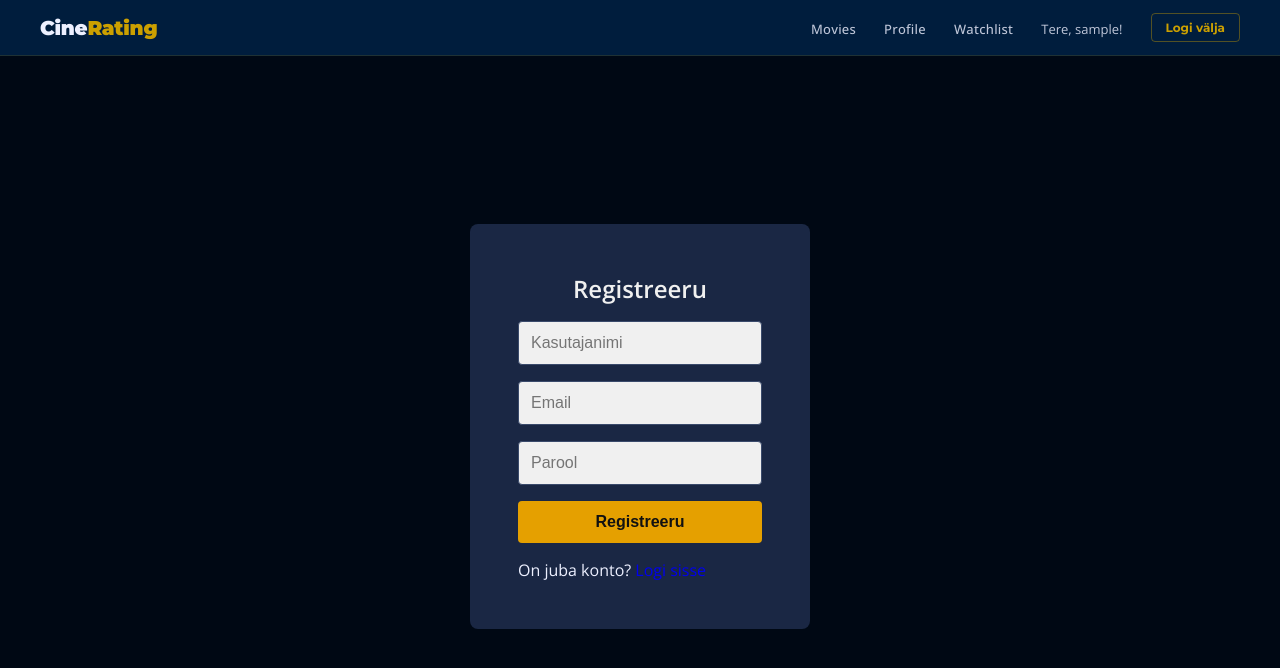
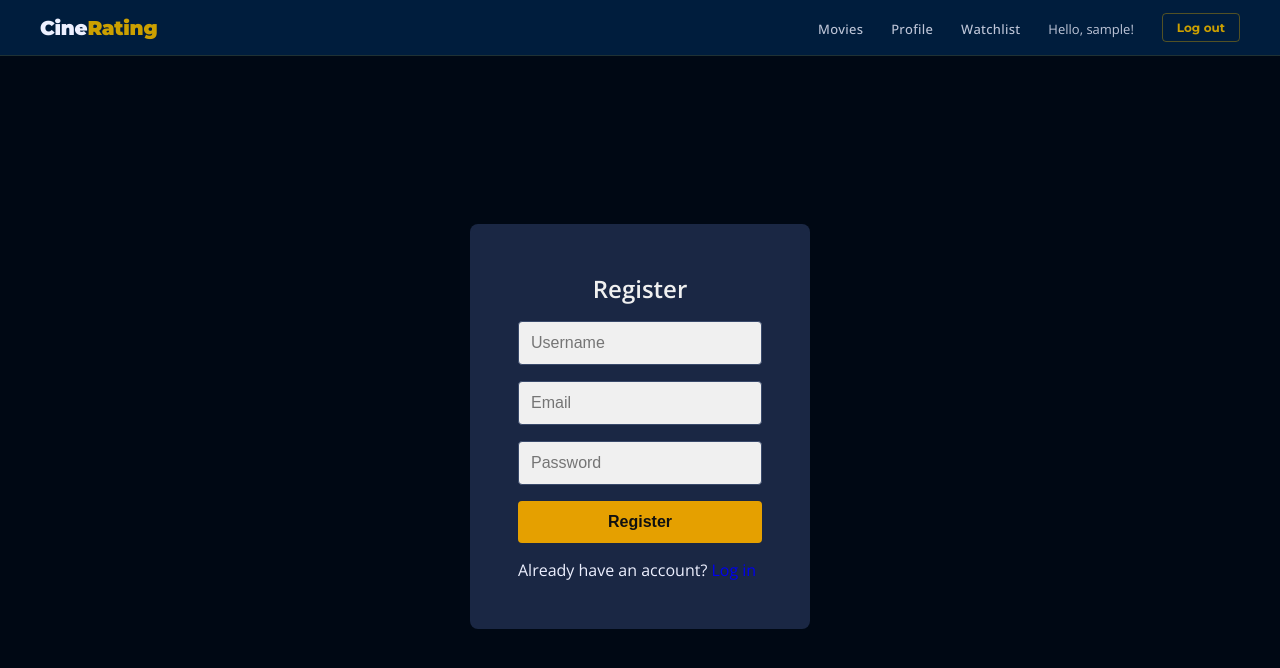
Before and after one commit to kxrl1/MeeskonnaprojektKarlJaOskar, a React (Vite) app in the folder frontend/react/: page /register in a window 1280 px wide. Shown: the top 668 px of the page. Built offline with nearby package versions, Linux system fonts and the light colour scheme; sample sign-in values are in the browser's storage.

Commit message:
fix: made all the buttons and text in english

```diff
--- a/frontend/react/src/components/Navbar.jsx
+++ b/frontend/react/src/components/Navbar.jsx
@@ -22,8 +22,8 @@ export default function Navbar() {
           <>
             <li><Link to="/profile" style={{color: 'rgba(237,240,255,0.8)', fontSize: '13px'}}>Profile</Link></li>
             <li><Link to="/watchlist" style={{color: 'rgba(237,240,255,0.8)', fontSize: '13px'}}>Watchlist</Link></li>
-            <li><span style={{color: 'rgba(237,240,255,0.8)', fontSize: '13px'}}>Tere, {user.username}!</span></li>
-            <li><button onClick={handleLogout} style={{background: 'transparent', border: '1px solid rgba(204,160,0,0.4)', color: 'var(--gold)', padding: '6px 14px', borderRadius: '4px', cursor: 'pointer', fontFamily: 'Montserrat', fontWeight: '600', fontSize: '12px'}}>Logi välja</button></li>
+            <li><span style={{color: 'rgba(237,240,255,0.8)', fontSize: '13px'}}>Hello, {user.username}!</span></li>
+            <li><button onClick={handleLogout} style={{background: 'transparent', border: '1px solid rgba(204,160,0,0.4)', color: 'var(--gold)', padding: '6px 14px', borderRadius: '4px', cursor: 'pointer', fontFamily: 'Montserrat', fontWeight: '600', fontSize: '12px'}}>Log out</button></li>
           </>
         ) : (
           <li><Link to="/login" className="nav-login">Login</Link></li>
--- a/frontend/react/src/pages/Home.jsx
+++ b/frontend/react/src/pages/Home.jsx
@@ -75,7 +75,7 @@ function SliderSlide({ slide, onHover = () => {}, muted, setMuted }) {
       <div className="slide-overlay" />
       <div className="slide-label">{slide.title}</div>
       <Link to={`/movie/${slide.id}`} className="slide-more-btn">
-        Vaata lähemalt →
+        View more →
       </Link>
     </div>
   );
@@ -236,13 +236,13 @@ export default function Home() {
         <div className="search-bar">
           <input
             type="text"
-            placeholder="Otsi filmi..."
+            placeholder="search movies..."
             value={search}
             onChange={e => setSearch(e.target.value)}
             className="search-input"
           />
           <button className="filter-toggle-btn" onClick={() => setFilterOpen(true)}>
-            🎛 Filter
+            Filter
           </button>
         </div>
       </section>
@@ -251,12 +251,12 @@ export default function Home() {
       <div className={`filter-drawer-overlay ${filterOpen ? 'open' : ''}`} onClick={() => setFilterOpen(false)} />
       <div className={`filter-drawer ${filterOpen ? 'open' : ''}`}>
         <button className="filter-drawer-close" onClick={() => setFilterOpen(false)}>✕</button>
-        <div className="filter-drawer-title">Filtreeri</div>
+        <div className="filter-drawer-title">Filter</div>
 
         <div className="filter-drawer-row">
-          <label>Žanr</label>
+          <label>Genre</label>
           <select className="filter-drawer-select" value={selectedGenre} onChange={e => setSelectedGenre(e.target.value)}>
-            <option value="">Kõik žanrid</option>
+            <option value="">All genres</option>
             {genres.map(g => (
               <option key={g} value={g}>{g}</option>
             ))}
@@ -264,9 +264,9 @@ export default function Home() {
         </div>
 
         <div className="filter-drawer-row">
-          <label>Aasta</label>
+          <label>Year</label>
           <select className="filter-drawer-select" value={selectedYear} onChange={e => setSelectedYear(e.target.value)}>
-            <option value="">Kõik aastad</option>
+            <option value="">All years</option>
             {years.map(y => (
               <option key={y} value={y}>{y}</option>
             ))}
@@ -274,9 +274,9 @@ export default function Home() {
         </div>
 
         <div className="filter-drawer-row">
-          <label>Hinnang</label>
+          <label>Rating</label>
           <select className="filter-drawer-select" value={selectedRating} onChange={e => setSelectedRating(e.target.value)}>
-            <option value="">Kõik hinnangud</option>
+            <option value="">All ratings</option>
             <option value="4">⭐ 4+</option>
             <option value="3">⭐ 3+</option>
             <option value="2">⭐ 2+</option>
@@ -285,7 +285,7 @@ export default function Home() {
         </div>
 
         <button className="filter-drawer-reset" onClick={() => { setSelectedGenre(''); setSelectedYear(''); setSelectedRating(''); setFilterOpen(false); }}>
-          Reset filtrid
+          Reset filters
         </button>
       </div>
 
--- a/frontend/react/src/pages/LoginPage.jsx
+++ b/frontend/react/src/pages/LoginPage.jsx
@@ -44,9 +44,9 @@ function LoginPage() {
           value={password}
           onChange={(e) => setPassword(e.target.value)}
         />
-        <button onClick={handleLogin}>Logi sisse</button>
+        <button onClick={handleLogin}>Log in</button>
         <p className="login-register-link">
-          Pole kontot? <Link to="/register">Registreeru</Link>
+          Don't have an account? <Link to="/register">Register</Link>
         </p>
       </div>
     </div>
--- a/frontend/react/src/pages/MoviePage.jsx
+++ b/frontend/react/src/pages/MoviePage.jsx
@@ -28,7 +28,7 @@ const submitReview = async () => {
     return;
   }
   if (!rating || !content) {
-    setMessage('Palun vali hinnang ja kirjuta arvustus!');
+    setMessage('Please select a rating and write a review!');
     return;
   }
   const res = await fetch(`http://localhost:3001/api/movies/${id}/reviews`, {
@@ -41,7 +41,7 @@ const submitReview = async () => {
     setReviews([...reviews, data]);
     setRating(0);
     setContent('');
-    setMessage('Arvustus lisatud!');
+    setMessage('Review added!');
   } else {
     setMessage(data.error);
   }
@@ -50,7 +50,7 @@ const submitReview = async () => {
 const addToWatchlist = async () => {
   const savedUser = JSON.parse(localStorage.getItem('user') || 'null');
   if (!savedUser) {
-    setMessage('Pead olema sisse logitud!');
+    setMessage('You must be logged in!');
     return;
   }
   const res = await fetch('http://localhost:3001/api/watchlist', {
@@ -77,11 +77,11 @@ const removeFromWatchlist = async (itemId) => {
   }
 };
 
-  if (!movie) return <div className="movie-loading">Laen...</div>;
+  if (!movie) return <div className="movie-loading">Loading...</div>;
 
   const avgRating = reviews.length
     ? (reviews.reduce((sum, r) => sum + r.rating, 0) / reviews.length).toFixed(1)
-    : 'Pole hinnanguid';
+    : 'No ratings';
 
   return (
     <div className="movie-page">
@@ -104,7 +104,7 @@ const removeFromWatchlist = async (itemId) => {
               {movie.genre && <span>{movie.genre}</span>}
             </div>
             <div className="movie-avg-rating">
-              ⭐ {avgRating} · {reviews.length} arvustust
+              ⭐ {avgRating} · {reviews.length} reviews
               {movie.tmdbRating && (
                 <span style={{fontSize: '14px', color: 'rgba(150,160,180,0.7)', marginLeft: '12px'}}>
                   TMDB: {(movie.tmdbRating / 2).toFixed(1)}
@@ -118,7 +118,7 @@ const removeFromWatchlist = async (itemId) => {
 
       {/* ARVUSTUSE VORM */}
       <div className="movie-review-section">
-        <h2>Lisa arvustus</h2>
+        <h2>"Add a review</h2>
         <div className="star-picker">
           {[1,2,3,4,5].map(s => (
             <span
@@ -130,20 +130,20 @@ const removeFromWatchlist = async (itemId) => {
         </div>
         <textarea
           className="review-input"
-          placeholder="Kirjuta arvustus..."
+          placeholder="Write a review..."
           value={content}
           onChange={e => setContent(e.target.value)}
         />
         <button className="review-submit-btn" onClick={submitReview}>
-          Postita arvustus
+          Post review
         </button>
         {message && <p className="review-message">{message}</p>}
       </div>
 
       {/* ARVUSTUSED */}
       <div className="movie-reviews">
-        <h2>Arvustused ({reviews.length})</h2>
-        {reviews.length === 0 && <p className="no-reviews">Pole veel arvustusi.</p>}
+        <h2>Reviews ({reviews.length})</h2>
+        {reviews.length === 0 && <p className="no-reviews">No reviews yet.</p>}
         {reviews.map(r => (
           <div key={r.id} className="review-card">
             <div className="review-header">
--- a/frontend/react/src/pages/ProfilePage.jsx
+++ b/frontend/react/src/pages/ProfilePage.jsx
@@ -39,11 +39,11 @@ export default function ProfilePage() {
           <div className="profile-stats">
             <div className="profile-stat">
               <span className="stat-number">{watchlist.length}</span>
-              <span className="stat-label">Watchlistis</span>
+              <span className="stat-label">In Watchlist</span>
             </div>
             <div className="profile-stat">
               <span className="stat-number">{reviews.length}</span>
-              <span className="stat-label">Arvustust</span>
+              <span className="stat-label">Reviews</span>
             </div>
           </div>
         </div>
@@ -52,7 +52,7 @@ export default function ProfilePage() {
       {/* LINGID */}
       <div className="profile-links">
         <Link to="/watchlist" className="profile-link-btn">
-          🎬 Vaata watchlisti
+          🎬 View watchlist
         </Link>
       </div>
 
--- a/frontend/react/src/pages/RegisterPage.jsx
+++ b/frontend/react/src/pages/RegisterPage.jsx
@@ -10,7 +10,7 @@ function RegisterPage() {
 
   async function handleRegister() {
     if (!username || !email || !password) {
-      setError('Kõik väljad on kohustuslikud!');
+      setError('All fields are required!');
       return;
     }
     try {
@@ -23,21 +23,21 @@ function RegisterPage() {
       if (res.ok) {
         navigate('/login');
       } else {
-        setError(data.error || 'Registreerimine ebaõnnestus!');
+        setError(data.error || 'Registration failed!');
       }
     } catch (err) {
-      setError('Serveri viga!');
+      setError('Server error!');
     }
   }
 
   return (
     <div className="login-wrapper">
       <div className="login-box">
-        <h2>Registreeru</h2>
+        <h2>Register</h2>
         {error && <p className="login-error">{error}</p>}
         <input
           type="text"
-          placeholder="Kasutajanimi"
+          placeholder="Username"
           value={username}
           onChange={(e) => setUsername(e.target.value)}
         />
@@ -49,13 +49,13 @@ function RegisterPage() {
         />
         <input
           type="password"
-          placeholder="Parool"
+          placeholder="Password"
           value={password}
           onChange={(e) => setPassword(e.target.value)}
         />
-        <button onClick={handleRegister}>Registreeru</button>
+        <button onClick={handleRegister}>Register</button>
         <p className="login-register-link">
-          On juba konto? <Link to="/login">Logi sisse</Link>
+          Already have an account? <Link to="/login">Log in</Link>
         </p>
       </div>
     </div>
--- a/frontend/react/src/pages/WatchlistPage.jsx
+++ b/frontend/react/src/pages/WatchlistPage.jsx
@@ -1,7 +1,7 @@
 import { useState, useEffect } from 'react';
 import { Link } from 'react-router-dom';
 import MovieCard from '../components/MovieCard';
-import '../styles/pages/watchlistPage.css';
+import '../styles/pages/WatchlistPage.css';
 
 export default function WatchlistPage() {
   const [watchlist, setWatchlist] = useState([]);
@@ -36,16 +36,16 @@ export default function WatchlistPage() {
 
   if (!savedUser) return (
     <div className="watchlist-not-logged">
-      <h2>Pead olema sisse logitud!</h2>
-      <Link to="/login">Logi sisse</Link>
+      <h2>You must be logged in!</h2>
+      <Link to="/login">Log in</Link>
     </div>
   );
 
   return (
     <div className="watchlist-page">
-      <h1 className="watchlist-title">Minu Watchlist ({movies.length})</h1>
+      <h1 className="watchlist-title">My Watchlist ({movies.length})</h1>
       {movies.length === 0 ? (
-        <p className="watchlist-empty">Watchlist on tühi. Lisa filme!</p>
+        <p className="watchlist-empty">Watchlist is empty. Add some movies!</p>
       ) : (
         <div className="watchlist-grid">
           {movies.map((movie, index) => (
```
Also changed, not shown: 1 other file (tests, documents, lock files or other folders).
